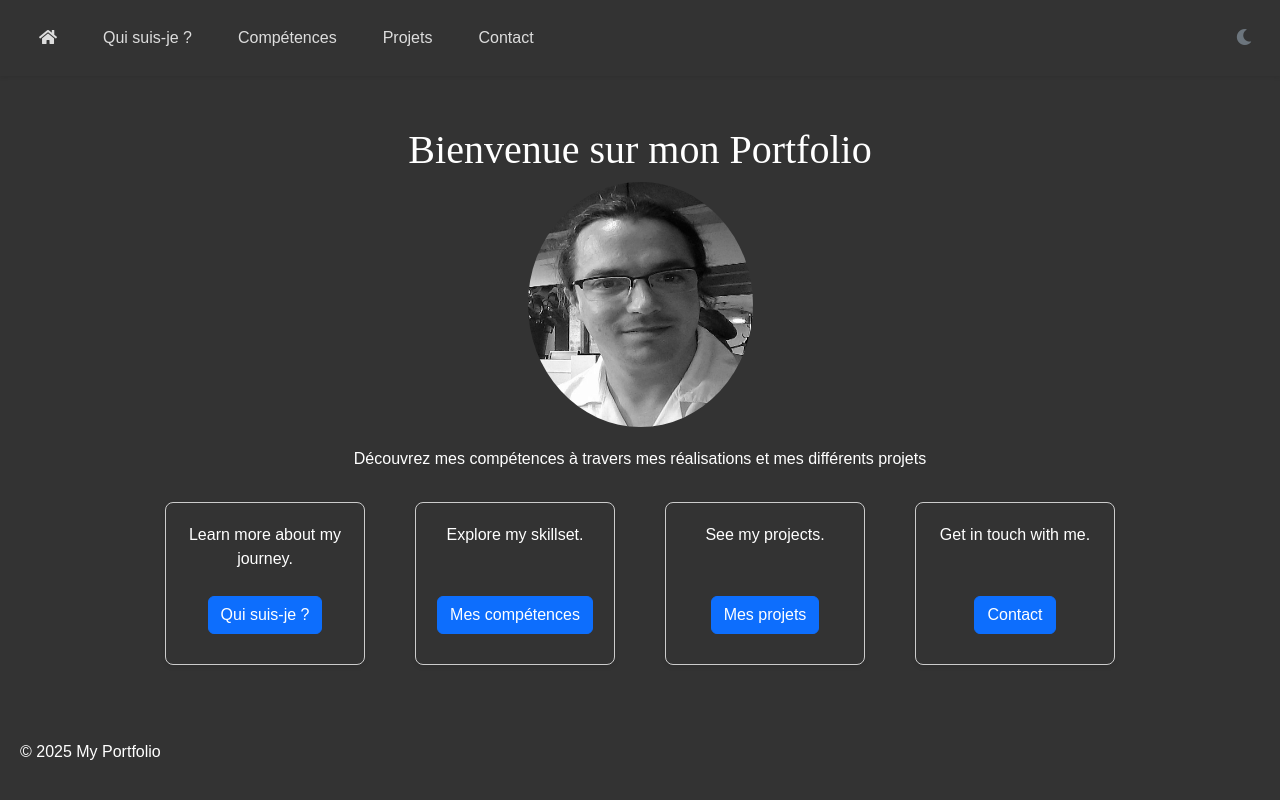
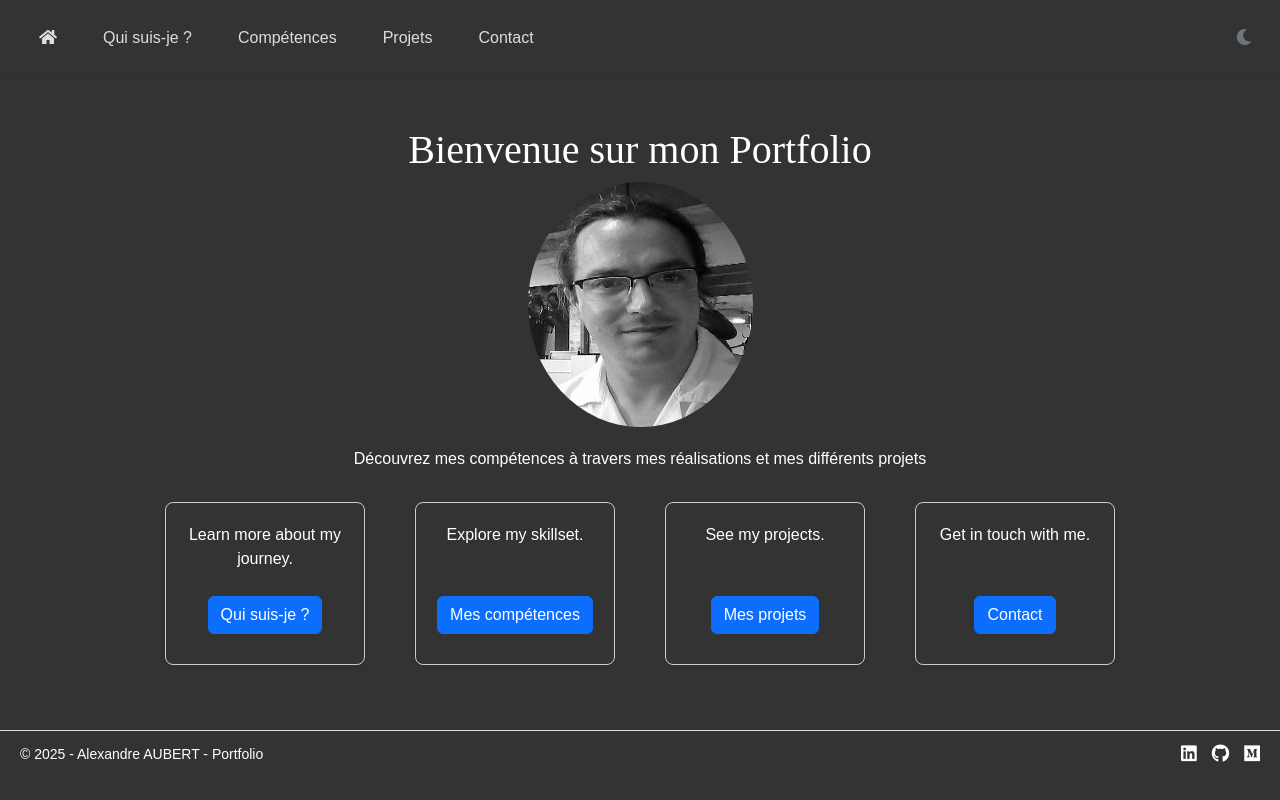
Before and after one commit to aubertaa/portfolio, an Angular app: page / in a window 1280 px wide. Built offline with nearby package versions, Linux system fonts and the light colour scheme; a web font is replaced by a local one.

Commit message:
social icons

```diff
--- a/src/app/components/footer/footer.component.html
+++ b/src/app/components/footer/footer.component.html
@@ -1,3 +1,16 @@
-<footer>
-  <p>&copy; 2025 My Portfolio</p>
+<footer class="footer">
+  <div class="footer-left">
+    <p>&copy; 2025 - Alexandre AUBERT - Portfolio</p>
+  </div>
+  <div class="footer-right social-icons">
+    <a href="https://www.linkedin.com/in/alexandreaubertqa" aria-label="LinkedIn" target="_blank">
+      <i class="fab fa-linkedin"></i>
+    </a>
+    <a href="https://github.com/aubertaa/" aria-label="GitHub" target="_blank">
+      <i class="fab fa-github"></i>
+    </a>
+    <a href="https://medium.com/@alexandre.aubert" aria-label="Medium" target="_blank">
+      <i class="fab fa-medium"></i>
+    </a>
+  </div>
 </footer>
--- a/src/app/components/footer/footer.component.scss
+++ b/src/app/components/footer/footer.component.scss
@@ -0,0 +1,32 @@
+.footer {
+    display: flex;
+    justify-content: space-between;
+    align-items: center;
+    padding: 10px 20px;
+    background-color: #333;
+    /* Optional background color */
+    border-top: 1px solid #ddd;
+    /* Optional border for separation */
+    font-size: 14px;
+    /* Adjust as needed */
+}
+
+.footer-left p {
+    margin: 0;
+    color: #fff;
+    /* Optional text color */
+}
+
+.footer-right a {
+    margin-left: 15px;
+    color: #fff;
+    /* Optional icon color */
+    text-decoration: none;
+    font-size: 18px;
+    /* Adjust icon size */
+}
+
+.footer-right a:hover {
+    color: #007bff;
+    /* Change icon color on hover */
+}
--- a/src/styles.scss
+++ b/src/styles.scss
@@ -43,15 +43,12 @@ body {
     background-color: #333;
 }
 
-header, footer {
+header {
     background-color: #333;
     color: white;
     padding: 10px 20px;
 }
 
-footer {
-    margin-top: auto;
-}
 .page-container {
     display: flex;
     flex-direction: column;
```
